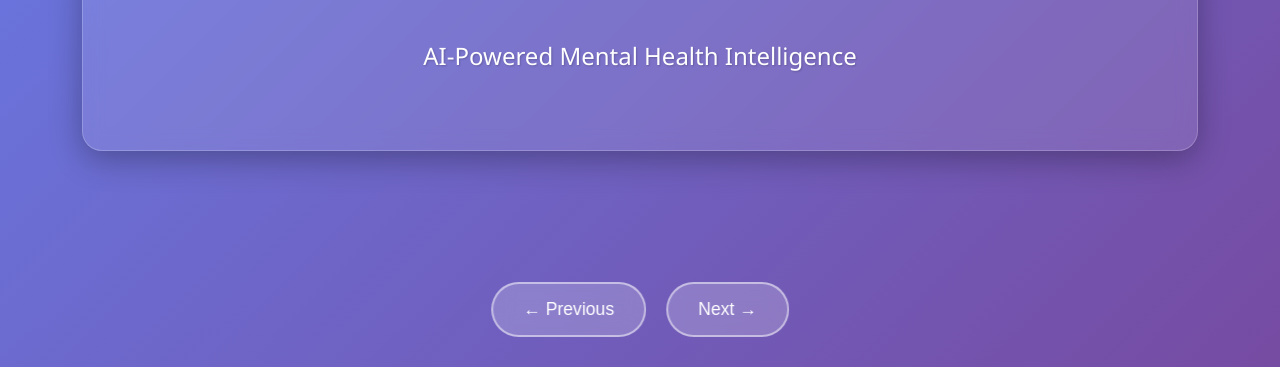
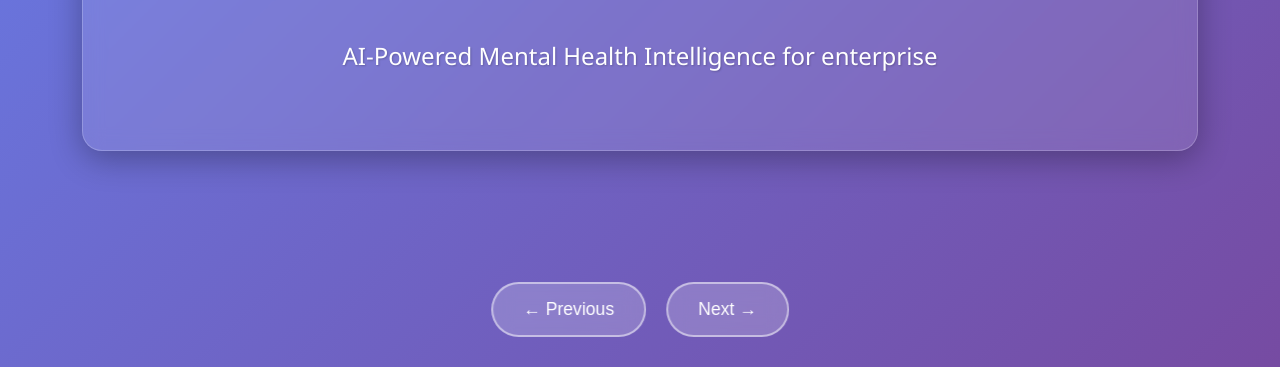
Before and after one commit to ty-russ/mentilytics, a plain HTML site: page index.html in a window 1280 px wide. Shown: the part 433-800 px from the top of the page. Drawn offline with Linux system fonts and the light colour scheme.

Commit message:
Update tagline to specify enterprise focus

```diff
--- a/index_redacted.html
+++ b/index.html
@@ -267,7 +267,7 @@
                 <div class="logo"></div>
                 <h1>Mentilytics</h1>
                 <p class="tagline">"Where Data Meets Empathy"</p>
-                <p style="font-size: 1.5em; margin-top: 40px;">AI-Powered Mental Health Intelligence</p>
+                <p style="font-size: 1.5em; margin-top: 40px;">AI-Powered Mental Health Intelligence for enterprise</p>
                 <!-- <p style="font-size: 1.2em; margin-top: 20px; opacity: 0.9;">Series Pre-Seed | $1.2M Raise</p> -->
             </div>
         </div>
```
